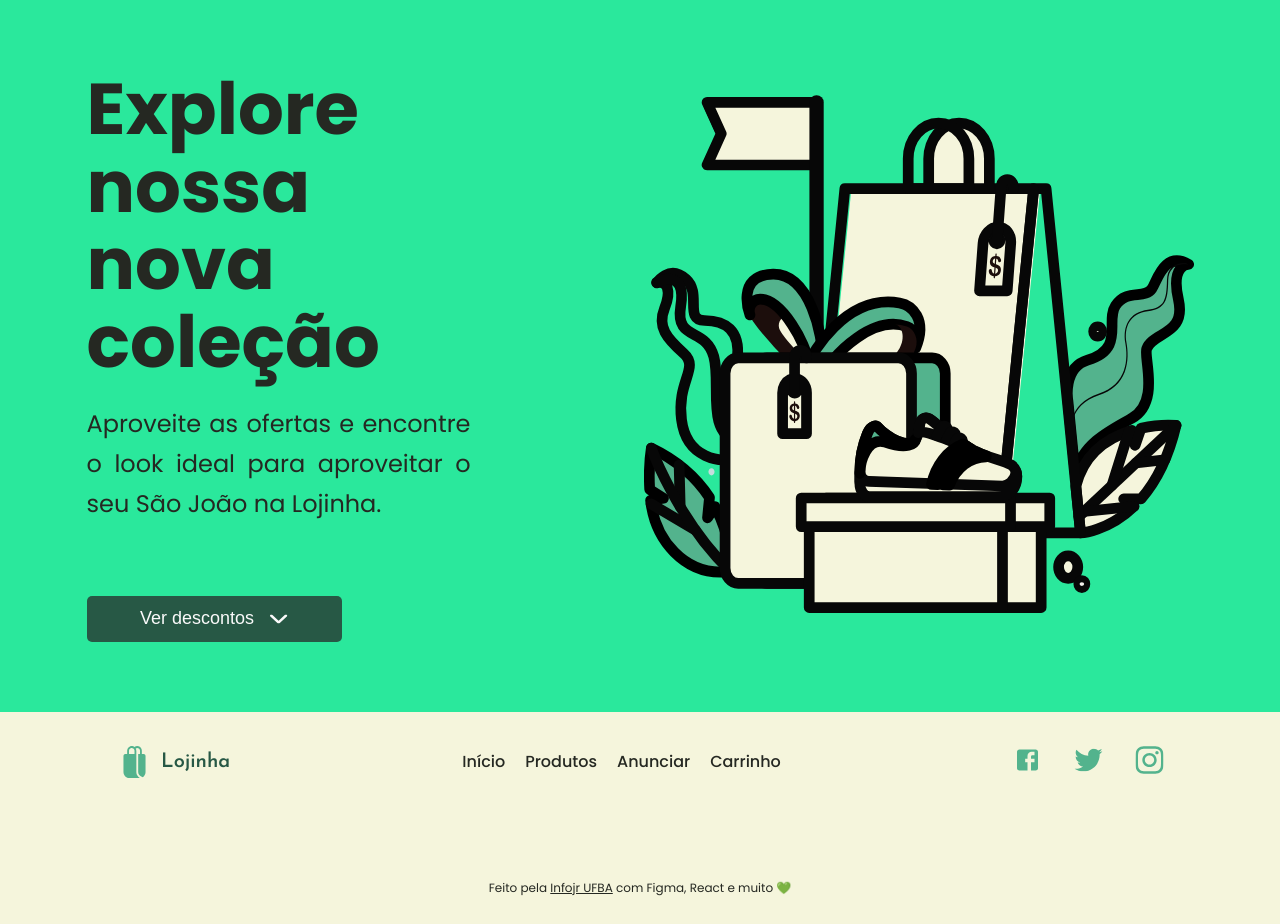
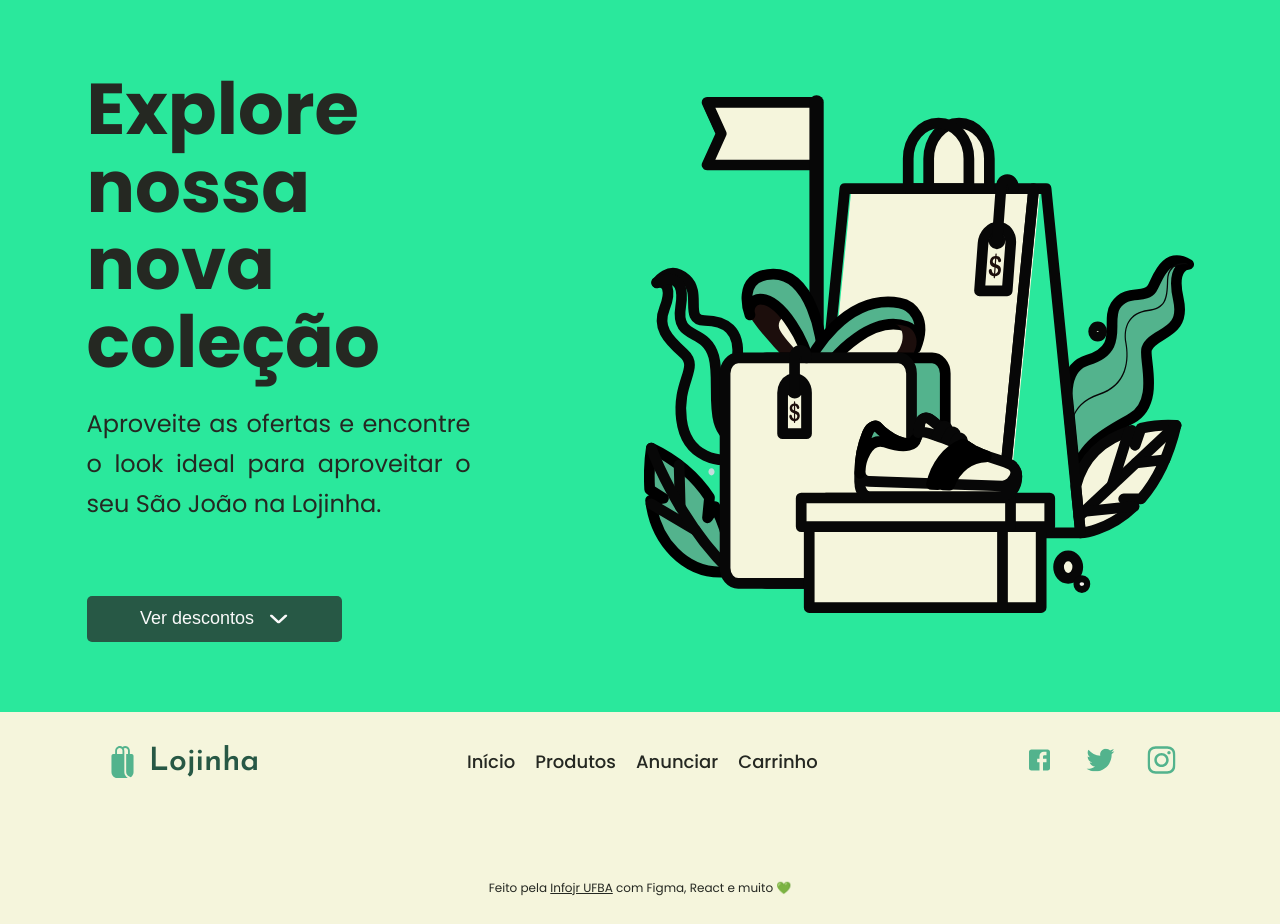
Before and after one commit to kaiocp/virtual-store, a React (Vite) app in the folder Front-End/: page / in a window 1280 px wide. Built offline with nearby package versions, Linux system fonts and the light colour scheme.

Commit message:
feat: footer tablet

```diff
--- a/Front-End/src/components/Footer/footer.css
+++ b/Front-End/src/components/Footer/footer.css
@@ -210,6 +210,18 @@ a:hover {
     color: var(--footer-black-text-color);
 }
 
+@media screen and (min-width: 768px) {
+    .footer__links {
+        font-size: 1.125rem;
+    }
+    .footer__lojinha {
+        font-size: 2rem;
+    }
+    .footer__social {
+        font-size: 1rem;
+    }
+}
+
 @media screen and (min-width: 1024px) {
     .footer {
         row-gap: 6.25rem;
```
